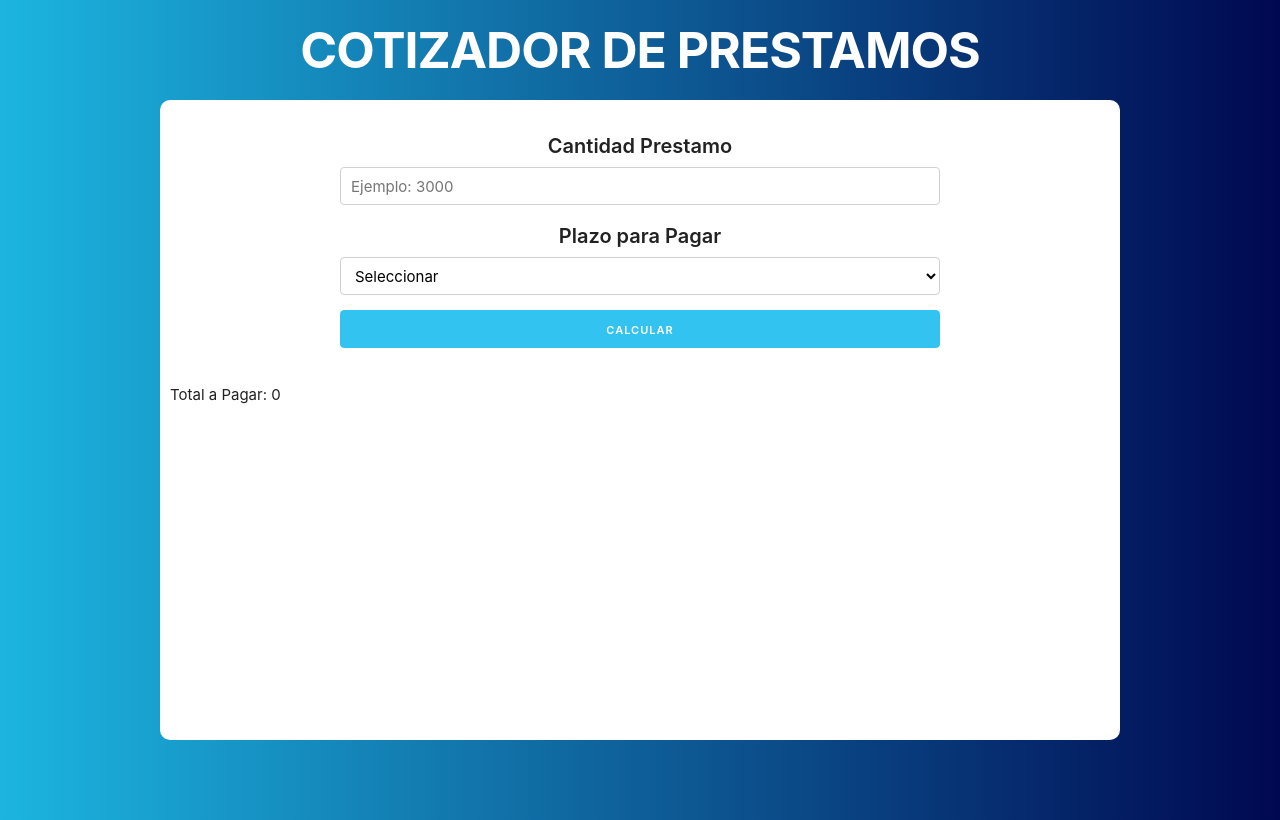
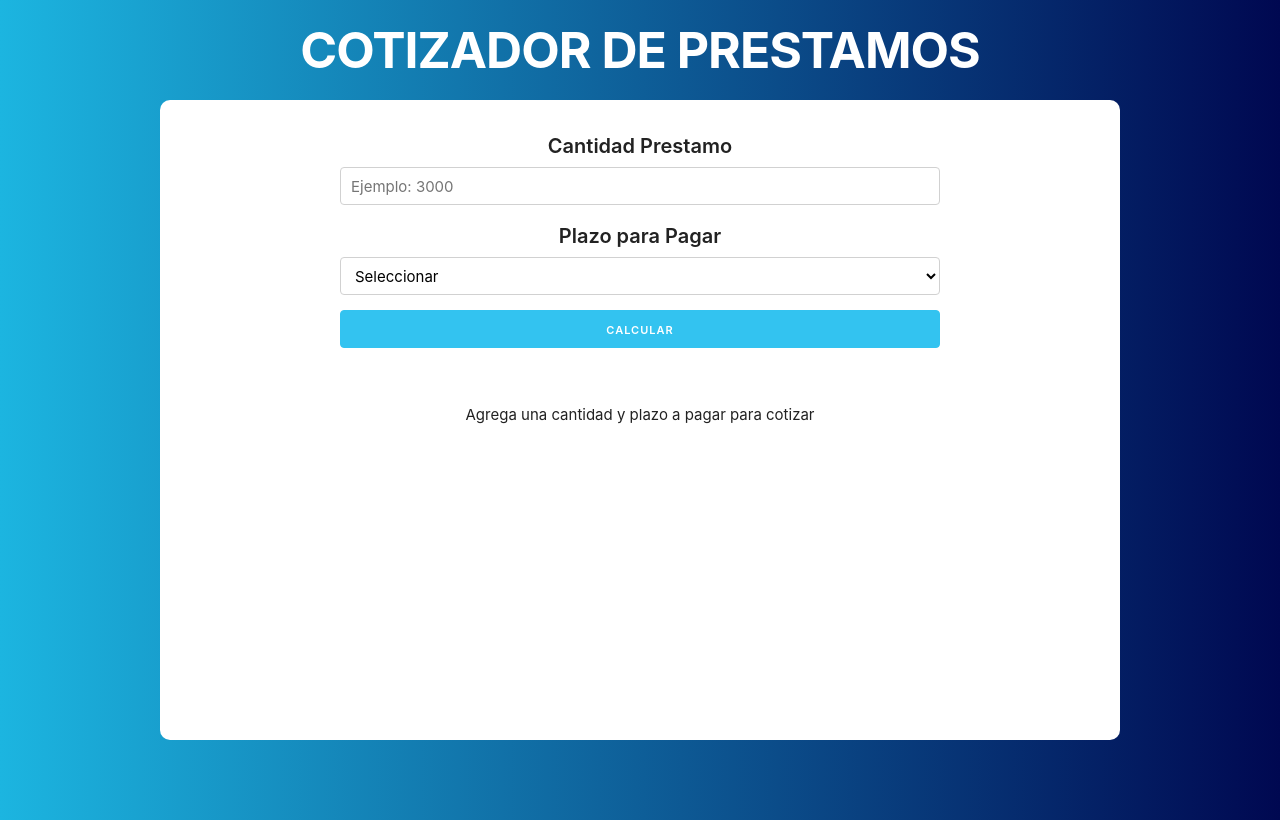
Before and after one commit to developaul/cotizadorprestamos-react, a React (Create React App) app: page / in a window 1280 px wide. Built offline with nearby package versions, Linux system fonts and the light colour scheme.

Commit message:
Mensaje component added

```diff
--- a/src/App.js
+++ b/src/App.js
@@ -1,6 +1,8 @@
 import React, { useState } from 'react';
-import Header from './components/Header'
-import Formulario from './components/Formulario'
+import Header from './components/Header';
+import Formulario from './components/Formulario';
+import Mensaje from './components/Mensaje';
+import Resultado from './components/Resultado';
 
 function App() {
 
@@ -8,6 +10,8 @@ function App() {
 	const [ cantidad, guardarCantidad ] = useState(0),
 		  [ plazo, guardarPlazo ] 		= useState(''),
 		  [ total, guardarTotal ] 		= useState(0);
+
+	const componente = ( total === 0 ) ? <Mensaje /> : <Resultado />
 
 	return (
 		<>
@@ -25,7 +29,9 @@ function App() {
 					guardarTotal={ guardarTotal }
 				/>
 
-				<p>Total a Pagar: { total }</p>
+				<div className="mensajes">
+					{ componente }
+				</div>
 			</div>
 		</>
 	);
--- /dev/null
+++ b/src/components/Mensaje.js
@@ -0,0 +1,7 @@
+import React from 'react';
+
+const Mensaje = () => (
+    <p>Agrega una cantidad y plazo a pagar para cotizar</p>
+);
+
+export default Mensaje;
```
